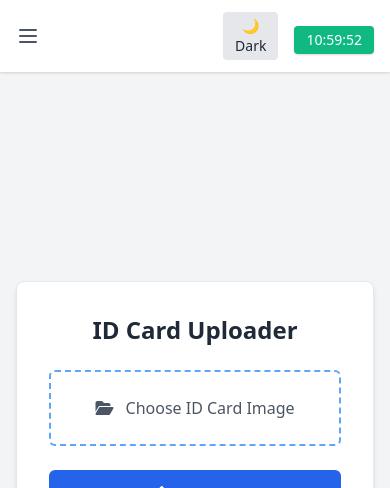
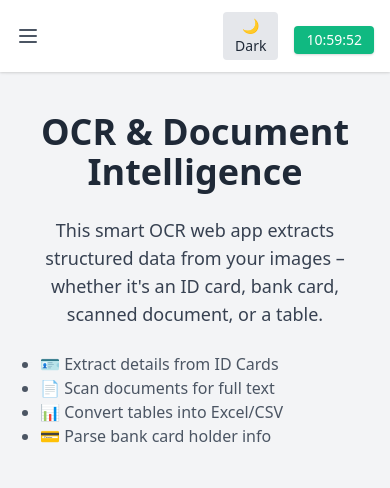
Before and after one commit to AbhinavT01/Advance_ocr_system, a Flask app: page / in a window 390 px wide. Shown: the top 488 px of the page. Run offline with Flask 3, Linux system fonts and the light colour scheme; parts of the project's set-up code (start-up, migrations or seed data) failed here and were passed over; some libraries are stand-ins or nearby versions; grey boxes are pictures that could not be loaded.

Commit message:
Update index.html

```diff
--- a/templates/index.html
+++ b/templates/index.html
@@ -3,7 +3,7 @@
 <head>
   <meta charset="UTF-8" />
   <meta name="viewport" content="width=device-width, initial-scale=1.0"/>
-  <title>ID Card Uploader</title>
+  <title>OCR Document Scanner</title>
   <link href="https://cdn.jsdelivr.net/npm/tailwindcss@2.2.19/dist/tailwind.min.css" rel="stylesheet"/>
   <script src="https://kit.fontawesome.com/a076d05399.js" crossorigin="anonymous"></script>
   <style>
@@ -20,43 +20,61 @@
   <!-- Navbar -->
   <nav class="fixed top-0 left-0 w-full bg-white dark:bg-gray-800 shadow z-50 transition-colors duration-300">
     <div class="max-w-7xl mx-auto px-4 py-3 flex items-center justify-between">
-      <!-- Left: Brand + Toggle -->
       <div class="flex items-center justify-between w-full sm:w-auto">
         <button id="navToggle" class="sm:hidden text-gray-600 dark:text-gray-300 focus:outline-none">
-          <svg class="w-6 h-6" fill="none" stroke="currentColor" stroke-width="2"
-               viewBox="0 0 24 24" stroke-linecap="round" stroke-linejoin="round">
+          <svg class="w-6 h-6" fill="none" stroke="currentColor" stroke-width="2" viewBox="0 0 24 24"
+               stroke-linecap="round" stroke-linejoin="round">
             <path d="M4 6h16M4 12h16M4 18h16" />
           </svg>
         </button>
         <div id="navLinks" class="hidden sm:flex space-x-6 ml-4 text-sm sm:text-base font-medium text-gray-700 dark:text-gray-300">
-          <a href="/" class="hover:text-black dark:hover:text-white transition">Home</a>
+          <a href="/" class="hover:text-black dark:hover:text-white transition">ID Scanner</a>
           <a href="/doc" class="hover:text-black dark:hover:text-white transition">Doc Scanner</a>
           <a href="/table" class="hover:text-black dark:hover:text-white transition">Table Scan</a>
           <a href="/bank" class="hover:text-black dark:hover:text-white transition">Bank Card</a>
         </div>
       </div>
-      <!-- Right: Clock + Dark Mode -->
       <div class="flex items-center space-x-4">
-        <button id="darkToggle" class="text-sm px-3 py-1 rounded bg-gray-200 dark:bg-gray-700 text-gray-800 dark:text-white transition">
-          🌙 Dark
-        </button>
+        <button id="darkToggle" class="text-sm px-3 py-1 rounded bg-gray-200 dark:bg-gray-700 text-gray-800 dark:text-white transition">🌙 Dark</button>
         <div id="currentTime" class="text-sm bg-green-500 text-white px-3 py-1 rounded shadow ml-4 sm:ml-0 mt-2 sm:mt-0"></div>
       </div>
     </div>
-
-    <!-- Mobile Nav -->
     <div id="mobileMenu" class="sm:hidden hidden flex-col px-4 pb-3 space-y-2 text-gray-700 dark:text-gray-300">
-      <a href="/" class="block hover:text-black dark:hover:text-white">Home</a>
+      <a href="/" class="block hover:text-black dark:hover:text-white">ID Scanner</a>
       <a href="/doc" class="block hover:text-black dark:hover:text-white">Doc Scanner</a>
       <a href="/table" class="block hover:text-black dark:hover:text-white">Table Scan</a>
       <a href="/bank" class="block hover:text-black dark:hover:text-white">Bank Card</a>
     </div>
   </nav>
 
-  <!-- Main Content -->
-  <main class="flex-grow flex items-center justify-center pt-28 pb-20 px-4">
+  <!-- Hero and ID Upload Section -->
+  <main class="pt-28 pb-20 px-4">
+    <section class="max-w-7xl mx-auto grid grid-cols-1 md:grid-cols-2 gap-10 items-center">
+      <!-- Text Section -->
+      <div class="space-y-6 text-center md:text-left">
+        <h1 class="text-4xl font-extrabold">OCR & Document Intelligence</h1>
+        <p class="text-lg text-gray-700 dark:text-gray-300">
+          This smart OCR web app extracts structured data from your images – whether it's an ID card, bank card, scanned document, or a table.
+        </p>
+        <ul class="list-disc text-left pl-6 text-gray-600 dark:text-gray-300">
+          <li>🪪 Extract details from ID Cards</li>
+          <li>📄 Scan documents for full text</li>
+          <li>📊 Convert tables into Excel/CSV</li>
+          <li>💳 Parse bank card holder info</li>
+        </ul>
+      </div>
+
+      <!-- Image Section -->
+      <div class="text-center">
+        <img src="{{ url_for('static', filename='images/hero-ocr.png') }}" alt="OCR Illustration"
+             class="w-full max-w-md mx-auto rounded-lg shadow-xl object-contain">
+      </div>
+    </section>
+
+    <!-- ID Card Upload Form -->
+    <div class="mt-16 flex justify-center">
       <div class="bg-white dark:bg-gray-800 border border-gray-200 dark:border-gray-700 rounded-lg shadow-md p-8 w-full max-w-xl space-y-6 text-center">
-      <h1 class="text-2xl font-bold">ID Card Uploader</h1>
+        <h2 class="text-2xl font-bold">ID Card Uploader</h2>
 
         <form action="/uploadid" method="post" enctype="multipart/form-data" class="space-y-6">
           <!-- File Upload -->
@@ -79,6 +97,7 @@
           </button>
         </form>
       </div>
+    </div>
   </main>
 
   <!-- Footer -->
@@ -88,7 +107,7 @@
 
   <!-- Scripts -->
   <script>
-    // Image Preview
+    // Preview
     document.getElementById('fileInput').addEventListener('change', function () {
       const file = this.files[0];
       const preview = document.getElementById('imagePreview');
@@ -99,7 +118,6 @@
         reader.onload = function (e) {
           preview.src = e.target.result;
           container.classList.remove('hidden');
-          localStorage.setItem('uploadedImage', e.target.result);
         };
         reader.readAsDataURL(file);
       }
@@ -114,15 +132,9 @@
     updateTime();
     setInterval(updateTime, 1000);
 
-    // Mobile Nav Toggle
-    document.getElementById('navToggle').addEventListener('click', () => {
-      document.getElementById('mobileMenu').classList.toggle('hidden');
-    });
-
-    // Dark Mode Toggle
+    // Dark mode
     const html = document.documentElement;
     const darkToggle = document.getElementById('darkToggle');
-
     function setDarkMode(enable) {
       if (enable) {
         html.classList.add('dark');
@@ -134,16 +146,18 @@
         localStorage.setItem('theme', 'light');
       }
     }
-
     darkToggle.addEventListener('click', () => {
       const isDark = html.classList.contains('dark');
       setDarkMode(!isDark);
     });
-
-    // Load theme
     if (localStorage.getItem('theme') === 'dark') {
       setDarkMode(true);
     }
+
+    // Mobile Menu
+    document.getElementById('navToggle').addEventListener('click', () => {
+      document.getElementById('mobileMenu').classList.toggle('hidden');
+    });
   </script>
 </body>
 </html>
```
Lines whose indentation alone changed are shown as unchanged.
